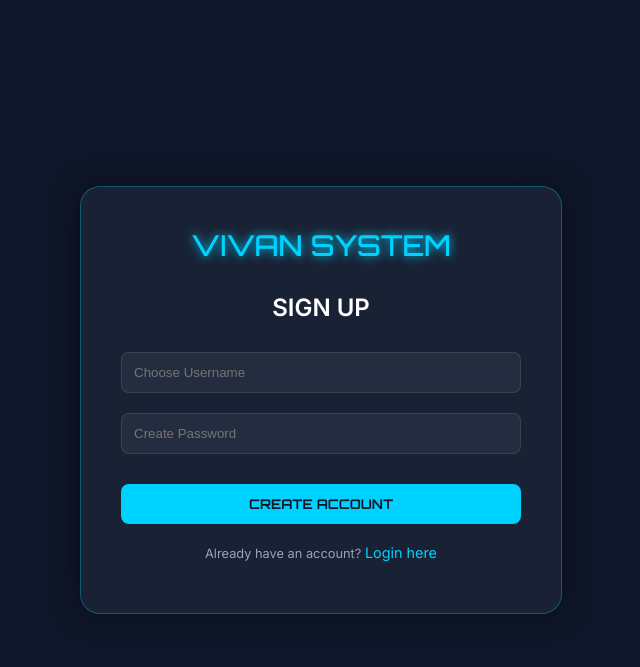
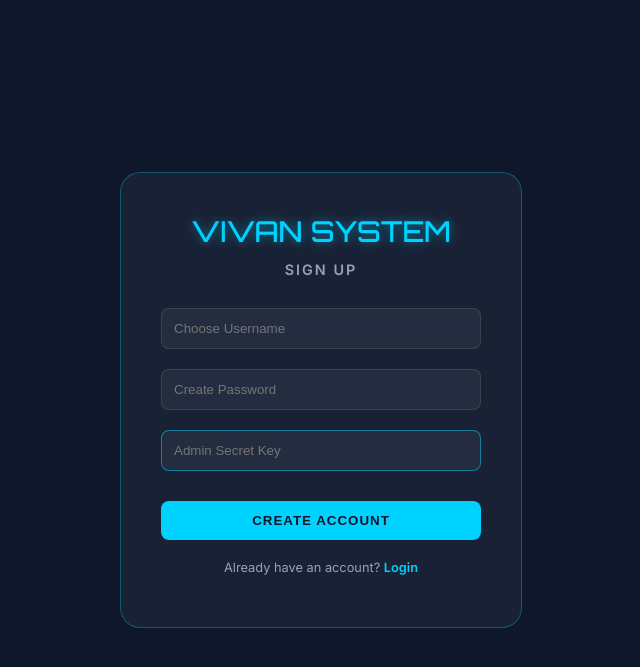
Before and after one commit to vivan0788/VanX-Backend, a Flask app: page /register in a window 1280 px wide. Shown: the top 667 px of the page, without its empty margins (319-959 px from the left). Run offline with Flask 3, Linux system fonts and the light colour scheme.

Commit message:
Revise styles and structure in register.html

```diff
--- a/templates/register.html
+++ b/templates/register.html
@@ -7,13 +7,16 @@
     <link href="https://fonts.googleapis.com/css2?family=Orbitron:wght@500;700&family=Inter:wght@400;600&display=swap" rel="stylesheet">
     <style>
         body { margin: 0; background: #0f172a; color: white; font-family: 'Inter', sans-serif; display: flex; justify-content: center; align-items: center; height: 100vh; }
-        .login-card { background: rgba(30, 41, 59, 0.7); padding: 40px; border-radius: 20px; border: 1px solid rgba(0, 210, 255, 0.3); box-shadow: 0 0 30px rgba(0,0,0,0.5); width: 100%; max-width: 400px; text-align: center; backdrop-filter: blur(10px); }
-        .logo { font-family: 'Orbitron'; color: #00d2ff; font-size: 1.8rem; margin-bottom: 30px; text-shadow: 0 0 10px #00d2ff; }
-        input { width: 100%; padding: 12px; margin: 10px 0; background: rgba(255,255,255,0.05); border: 1px solid rgba(255,255,255,0.1); border-radius: 8px; color: white; box-sizing: border-box; outline: none; transition: 0.3s; }
-        input:focus { border-color: #00d2ff; box-shadow: 0 0 10px rgba(0, 210, 255, 0.2); }
-        button { width: 100%; padding: 12px; margin-top: 20px; background: #00d2ff; border: none; border-radius: 8px; color: #0f172a; font-weight: bold; cursor: pointer; font-family: 'Orbitron'; transition: 0.3s; }
+        .login-card { background: rgba(30, 41, 59, 0.7); padding: 40px; border-radius: 20px; border: 1px solid rgba(0, 210, 255, 0.3); width: 320px; text-align: center; backdrop-filter: blur(10px); }
+        .logo { font-family: 'Orbitron'; color: #00d2ff; font-size: 1.8rem; margin-bottom: 10px; text-shadow: 0 0 10px rgba(0, 210, 255, 0.5); }
+        h2 { font-size: 0.9rem; letter-spacing: 2px; color: #94a3b8; margin-bottom: 25px; text-transform: uppercase; }
+        input { width: 100%; padding: 12px; margin: 10px 0; background: rgba(255, 255, 255, 0.05); border: 1px solid rgba(255, 255, 255, 0.1); border-radius: 8px; color: white; box-sizing: border-box; transition: 0.3s; }
+        input:focus { border-color: #00d2ff; outline: none; box-shadow: 0 0 10px rgba(0, 210, 255, 0.2); }
+        button { width: 100%; padding: 12px; margin-top: 20px; background: #00d2ff; border: none; border-radius: 8px; color: #0f172a; font-weight: 700; cursor: pointer; transition: 0.3s; text-transform: uppercase; letter-spacing: 1px; }
         button:hover { background: #39ff14; transform: scale(1.02); }
-        a { color: #00d2ff; text-decoration: none; font-size: 0.9rem; }
+        p { margin-top: 20px; font-size: 0.8rem; color: #94a3b8; }
+        a { color: #00d2ff; text-decoration: none; font-weight: 600; }
+        a:hover { text-decoration: underline; }
     </style>
 </head>
 <body>
@@ -22,10 +25,14 @@
         <h2 style="margin-bottom: 20px;">SIGN UP</h2>
         <form action="/register" method="POST">
             <input type="text" name="username" placeholder="Choose Username" required>
+
             <input type="password" name="password" placeholder="Create Password" required>
+
+            <input type="password" name="secret_key" placeholder="Admin Secret Key" required style="border-color: rgba(0, 210, 255, 0.5);">
+
             <button type="submit">CREATE ACCOUNT</button>
         </form>
-        <p style="margin-top: 20px; font-size: 0.8rem; color: #94a3b8;">Already have an account? <a href="/login">Login here</a></p>
+        <p>Already have an account? <a href="/login">Login</a></p>
     </div>
 </body>
 </html>
```
